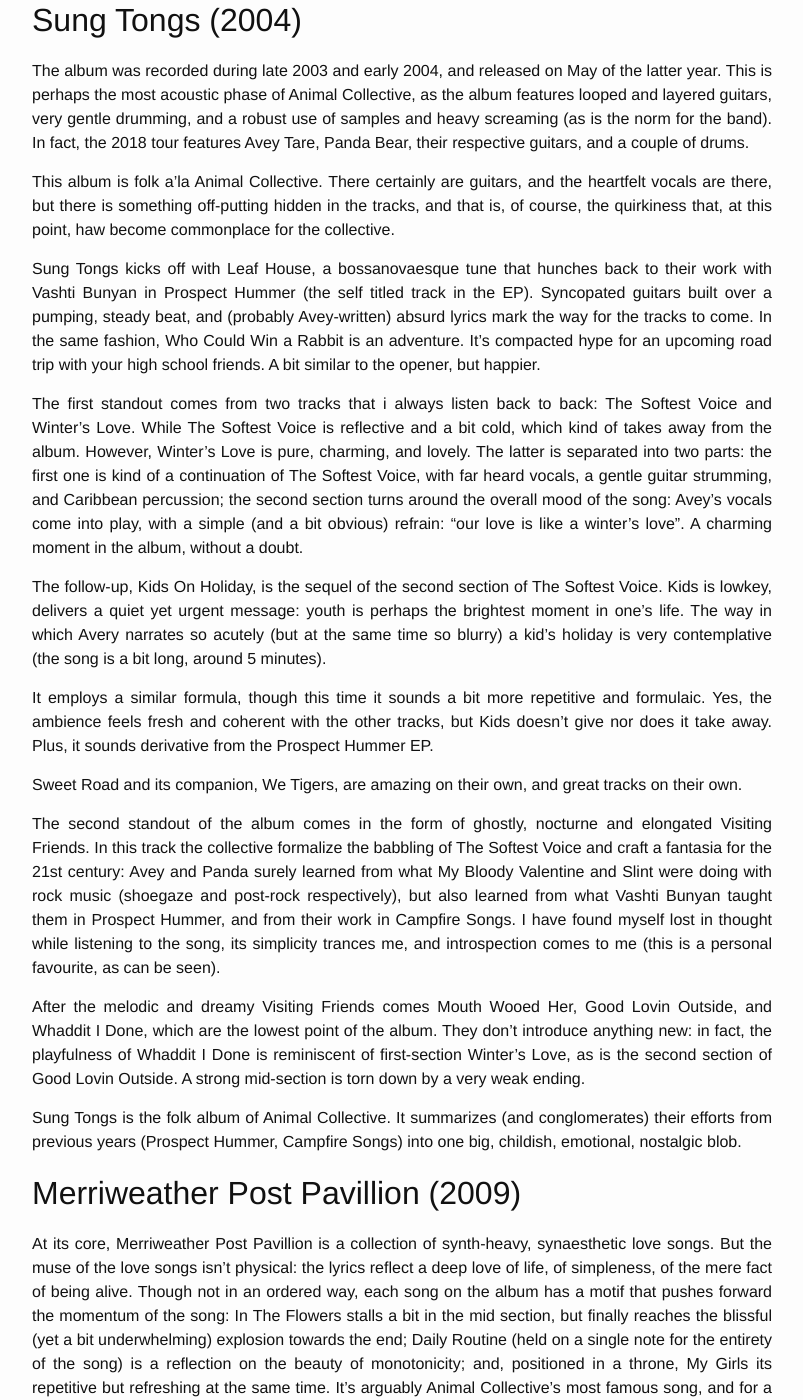
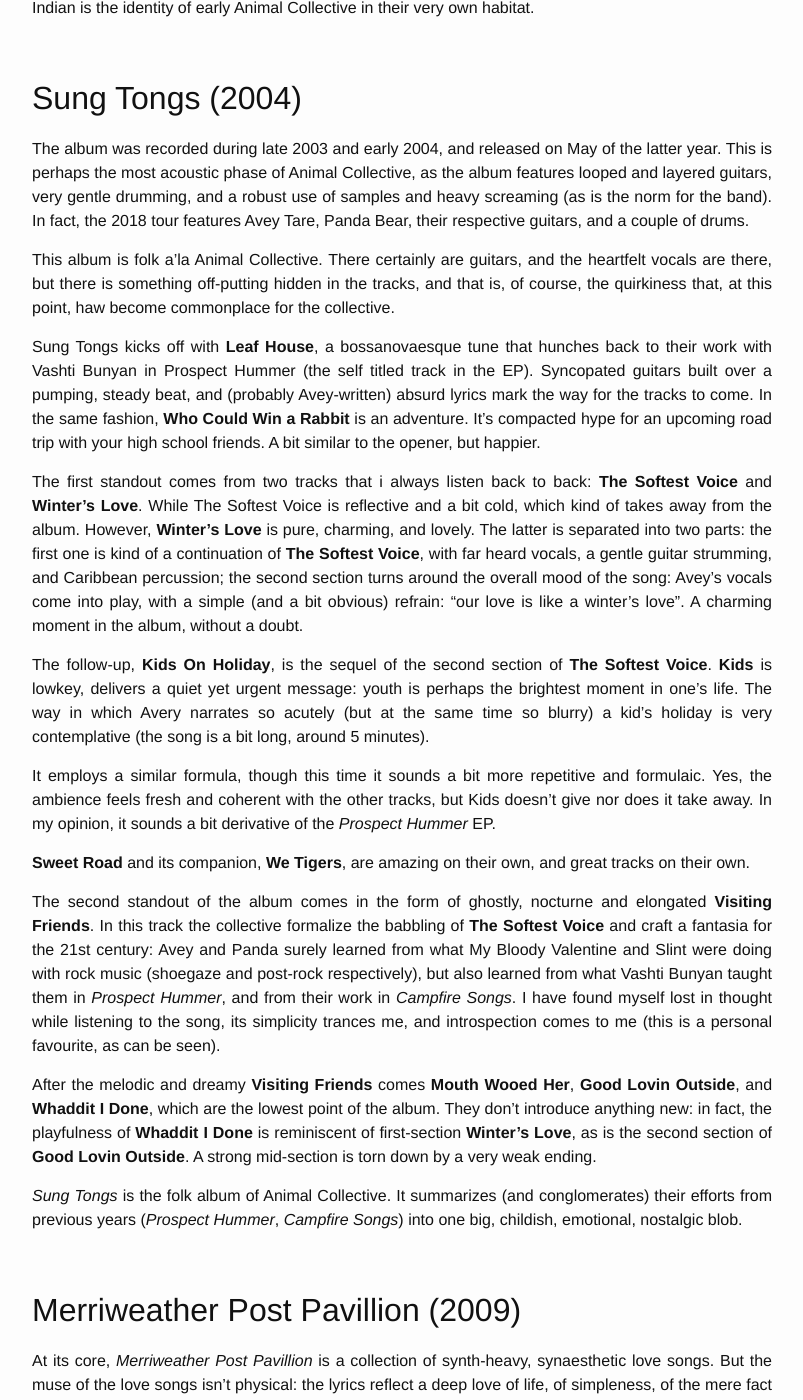
Before and after one commit to ogeid26/blog, a Jekyll site: the page built from _posts/music/reviews/2018-06-10-Animal-Collective.md, in a window 1280 px wide and 1400 px high, scrolled down 1521 px. Shown: the whole window, without its empty margins (238-1041 px from the left). Built offline with Jekyll 4.4.1, drawn with Linux system fonts in a browser that asks for light colours; our own code applies the rules of GitHub Pages for plain Markdown files; some of the changed text lies outside the part shown.

Commit message:
fixed AnCo

```diff
--- a/_posts/music/reviews/2018-06-10-Animal-Collective.md
+++ b/_posts/music/reviews/2018-06-10-Animal-Collective.md
@@ -18,29 +18,31 @@ Animal Collective is group consisting of arrangements of Panda Bear (Noah Lennox
 ## As Animal Collective
 ---
 
-## *Here Comes the Indian (2003)*
+<br>
+## Here Comes the Indian (2003)
 
 Perhaps one of Animal Collective peak moments of experimentation was the amoebic, shapeless Here Comes the Indian. Recorded circa 2003 and released the 17th June 2003, this album blends and represents what the Collective stood for: nonsensical nonchalance, free-form experimentation, and what i really appreciate from them, the organic integration of synthesizers and field recordings into rock music.
 
 
 Where does this album fit in their discography? It comes after the debut Spirit They've Vanished, Spirit They're Gone (apocalyptic lullaby), but before Sung Tongs (freak folk). This album features the 4 members for the first time, and this is reflected in the convoluted, all-over-the-place production of the album.
 
-* *Native Belle* has beautiful vocal arrangements. Not beautiful as in a church chorus, but rather as in the raw appreciation of wilderness. Notably Panda Bear and Avey Tare have no problem in pushing their vocal capabilities and using it in odd ways.
+* **Native Belle** has beautiful vocal arrangements. Not beautiful as in a church chorus, but rather as in the raw appreciation of wilderness. Notably Panda Bear and Avey Tare have no problem in pushing their vocal capabilities and using it in odd ways.
 
-* *Hey Light* follows the trend of the opening track, but implements drumming and guitars. It's like a cover of The Beatles performed by mentally unstable people, or a collapsed, incoherent version of any track in Frank Zappa's Uncle Meat, as if he suddenly lost any attachment to formal music theory.
+* **Hey Light** follows the trend of the opening track, but implements drumming and guitars. It's like a cover of The Beatles performed by mentally unstable people, or a collapsed, incoherent version of any track in Frank Zappa's Uncle Meat, as if he suddenly lost any attachment to formal music theory.
 
-* *Infant Dressing Table* is mostly ambient, but features very light "drumming" (which is actually a repeated sample), but at the middle point the seemingly unrelated melodies converge into a crescendo which is then turned into liquid.
+* **Infant Dressing Table** is mostly ambient, but features very light "drumming" (which is actually a repeated sample), but at the middle point the seemingly unrelated melodies converge into a crescendo which is then turned into liquid.
 
-* *Panic* is the equivalent of a trippy night in the woods. Wild screaming, furious and primitive drumming, it's the Collective's cover of the Maoris.
+* **Panic** is the equivalent of a trippy night in the woods. Wild screaming, furious and primitive drumming, it's the Collective's cover of the Maoris.
 
-* *Two Sails on a Sound* is very reminiscent of early times. This track could easily rest in-between Spirit They're Gone and Danse Manatee. An amoebic, encapsulated display of textures. Really outstanding.
+* **Two Sails on a Sound** is very reminiscent of early times. This track could easily rest in-between Spirit They're Gone and Danse Manatee. An amoebic, encapsulated display of textures. Really outstanding.
 
-* *Slippi* is a taste of what is to come. The wild side of the Collective shines with the brightest colors (for more of this, please refer to Strawberry Jam).
+* **Slippi** is a taste of what is to come. The wild side of the Collective shines with the brightest colors (for more of this, please refer to Strawberry Jam).
 
 
 Wild yet coherent, tribal and native yet displaying a mindful treatment of textures,  Here Comes the Indian is the identity of early Animal Collective in their very own habitat.
 
 
+<br>
 ## Sung Tongs (2004)
 
 The album was recorded during late 2003 and early 2004, and released on May of the latter year. This is perhaps the most acoustic phase of Animal Collective, as the album features looped and layered guitars, very gentle drumming, and a robust use of samples and heavy screaming (as is the norm for the band). In fact, the 2018 tour features Avey Tare, Panda Bear, their respective guitars, and a couple of drums.
@@ -48,51 +50,63 @@ The album was recorded during late 2003 and early 2004, and released on May of t
 
 This album is folk a'la Animal Collective. There certainly are guitars, and the heartfelt vocals are there, but there is something off-putting hidden in the tracks, and that is, of course, the quirkiness that, at this point, haw become commonplace for the collective.
 
-Sung Tongs kicks off with Leaf House, a bossanovaesque tune that hunches back to their work with Vashti Bunyan in Prospect Hummer (the self titled track in the EP). Syncopated guitars built over a pumping, steady beat, and (probably Avey-written) absurd lyrics mark the way for the tracks to come. In the same fashion, Who Could Win a Rabbit is an adventure. It's compacted hype for an upcoming road trip with your high school friends. A bit similar to the opener, but happier.
+Sung Tongs kicks off with **Leaf House**, a bossanovaesque tune that hunches back to their work with Vashti Bunyan in Prospect Hummer (the self titled track in the EP). Syncopated guitars built over a pumping, steady beat, and (probably Avey-written) absurd lyrics mark the way for the tracks to come. In the same fashion, <b>Who Could Win a Rabbit</b> is an adventure. It's compacted hype for an upcoming road trip with your high school friends. A bit similar to the opener, but happier.
 
 
-The first standout comes from two tracks that i always listen back to back: The Softest Voice and Winter's Love. While The Softest Voice is reflective and a bit cold, which kind of takes away from the album. However, Winter's Love is pure, charming, and lovely. The latter is separated into two parts: the first one is kind of a continuation of The Softest Voice, with far heard vocals, a gentle guitar strumming, and Caribbean percussion; the second section turns around the overall mood of the song: Avey's vocals come into play, with a simple (and a bit obvious) refrain: "our love is like a winter's love". A charming moment in the album, without a doubt.
+The first standout comes from two tracks that i always listen back to back: <b>The Softest Voice</b> and <b>Winter's Love</b>. While The Softest Voice is reflective and a bit cold, which kind of takes away from the album. However, <b>Winter's Love</b> is pure, charming, and lovely. The latter is separated into two parts: the first one is kind of a continuation of <b>The Softest Voice</b>, with far heard vocals, a gentle guitar strumming, and Caribbean percussion; the second section turns around the overall mood of the song: Avey's vocals come into play, with a simple (and a bit obvious) refrain: "our love is like a winter's love". A charming moment in the album, without a doubt.
+
+The follow-up, <b>Kids On Holiday</b>, is the sequel of the second section of <b>The Softest Voice</b>. <b>Kids</b> is lowkey, delivers a quiet yet urgent  message: youth is perhaps the brightest moment in one's life. The way in which Avery narrates so acutely (but at the same time so blurry) a kid's holiday is very contemplative (the song is a bit long, around 5 minutes).
+
+It employs a similar formula, though this time it sounds a bit more repetitive and formulaic. Yes, the ambience feels fresh and coherent with the other tracks, but Kids doesn't give nor does it take away. In my opinion, it sounds a bit derivative of the *Prospect Hummer* EP.
+
+<b>Sweet Road</b> and its companion, <b>We Tigers</b>, are amazing on their own, and great tracks on their own.
+
+The second standout of the album comes in the form of  ghostly, nocturne and elongated <b>Visiting Friends</b>. In this track the collective formalize the babbling of <b>The Softest Voice</b> and craft a fantasia for the 21st century: Avey and Panda surely learned from what My Bloody Valentine and Slint were doing with rock music (shoegaze and post-rock respectively), but also learned from what Vashti Bunyan taught them in *Prospect Hummer*, and from their work in *Campfire Songs*. I have found myself lost in thought while listening to the song, its simplicity trances me, and introspection comes to me (this is a personal favourite, as can be seen).
+
+After the melodic and dreamy <b>Visiting Friends</b> comes <b>Mouth Wooed Her</b>, <b>Good Lovin Outside</b>, and <b>Whaddit I Done</b>, which are the lowest point of the album. They don't introduce anything new: in fact, the playfulness of <b>Whaddit I Done</b> is reminiscent of first-section <b>Winter's Love</b>, as is the second section of <b>Good Lovin Outside</b>. A strong mid-section is torn down by a very weak ending.
+
+*Sung Tongs* is the folk album of Animal Collective. It summarizes (and conglomerates) their efforts from previous years (*Prospect Hummer*, *Campfire Songs*) into one big, childish, emotional, nostalgic blob.
 
 
-The follow-up, Kids On Holiday, is the sequel of the second section of The Softest Voice. Kids is lowkey, delivers a quiet yet urgent  message: youth is perhaps the brightest moment in one's life. The way in which Avery narrates so acutely (but at the same time so blurry) a kid's holiday is very contemplative (the song is a bit long, around 5 minutes).
+<br>
+## Merriweather Post Pavillion (2009)
 
-It employs a similar formula, though this time it sounds a bit more repetitive and formulaic. Yes, the ambience feels fresh and coherent with the other tracks, but Kids doesn't give nor does it take away. Plus, it sounds derivative from the Prospect Hummer EP.
+At its core, *Merriweather Post Pavillion* is a collection of synth-heavy, synaesthetic love songs. But the muse of the love songs isn't physical: the lyrics reflect a deep love of life, of simpleness, of the mere fact of being alive. Each song on the album is a creature of its own:
+
+* <b>In The Flowers</b> is a blob that stalls a bit in the mid section, but finally reaches a blissful explosion towards the end
+
+* <b>Daily Routine</b> (held on a single note for the entirety of the song) is a reflection on the beauty of monotonicity; and, positioned in a throne
+
+* <b>My Girls</b>' cascading synths and fading "bass" are but a mere addition to the stronger and driving element: Panda Bear and Avey Tare's vocals. Arguably Animal Collective's most famous song, and for a very good reason: it manages to be quirky and fruity (it sounds like grapes) without losing its commercial appeal; it encompasses the band's identity up to that point: from* Spirit They've Vanished* to *Strawberry Jam* (passing through texturally dense moments, such as those found in *Danse Manatee*), the Collective have been a neon, amorphic body of ideas and colors, bound to no container and rainbow-tinted.
+
+* <b>Summertime Clothes</b>  cleverly takes a guitar drowning in pedal effects and meshes it with synths used as a backing track. The one-two steady rhythm propels the military chant of Avey Tare into battle, as Panda Bear's bardic voice guides the *intermezzos* of war.
+
+* <b>Bluish</b> is a love song. Its synths have entangled into one another, and are desperately trying to escape, but the  movement of one of them causes the mesh to whale. The orchestration is alive, and Panda Bear is singing a lullaby to it. I love this one ❤
+
+* <b>Brothersport</b> (a personal favourite) goes wild, and is quite reminiscent of Anco's early psychedelic days (*Here Comes the Indian*-esque times). It's middle section is a *raconto
+
+The second half of the album has some derails that didn't contribute much to the album:
+
+* <b>Guy's Eyes</b> structure is typical of a pop song, though the bare bones drumming and ever-increasing, screeching leading synth give it a tribal atmosphere, which is elevated by the Collective's intertwined and mutual overstepping.
+
+* Though they are not, i like to think of <b>Taste</b> and <b>Lion in a Comma</b> as interludes, because they sound like a previously used textures filtered through a melange of reverb-heavy and pitch-tuning effects. Their contribution to the album is limited to their lack of progression.
+
+Writing this 8 years after the album's release allows me to meditate on what it meant for pop culture. <b>My Girls</b> exploded, which prompted a revisiting of their discography. They were all around the Internet: blogs, Pitchfork, and virtually every independent medium was talking about them.
+
+>From the impossibly blissful My Girls to the Beck-meets-Beach Boys glissando whirl of Summertime Clothes, this is a joyful, transcendent record somehow reminiscent of kids let loose in a musical sandpit.
+<p style="text-align:right"><a href="https://www.theguardian.com/music/2009/jan/09/animal-collective-merriweather-post-pavilion">The Guardian</a></p>
+
+This album partially went on to influence some projects, such as Neon Indian and Jai Paul (though his is a story on its own), and the band gained a cult following. With its rainbow pallet of colors,it  proposed a Dadaistic approach to making pop that kept its feet on the ground.
+
+*Merriweather Post Pavillion* is an ode to innocence, to our earliest memories of color and taste. Its multicolored textures implode into a gradient of artificially natural pigments, with which the lyrics paint a *fresco* of youth and adulthood, two concepts that, the the Collective, are  equally contingent and intertwined.
 
 
-Sweet Road and its companion, We Tigers, are amazing on their own, and great tracks on their own.
-
-
-The second standout of the album comes in the form of  ghostly, nocturne and elongated Visiting Friends. In this track the collective formalize the babbling of The Softest Voice and craft a fantasia for the 21st century: Avey and Panda surely learned from what My Bloody Valentine and Slint were doing with rock music (shoegaze and post-rock respectively), but also learned from what Vashti Bunyan taught them in Prospect Hummer, and from their work in Campfire Songs. I have found myself lost in thought while listening to the song, its simplicity trances me, and introspection comes to me (this is a personal favourite, as can be seen).
-
-
-After the melodic and dreamy Visiting Friends comes Mouth Wooed Her, Good Lovin Outside, and Whaddit I Done, which are the lowest point of the album. They don't introduce anything new: in fact, the playfulness of Whaddit I Done is reminiscent of first-section Winter's Love, as is the second section of Good Lovin Outside. A strong mid-section is torn down by a very weak ending.
-
-Sung Tongs is the folk album of Animal Collective. It summarizes (and conglomerates) their efforts from previous years (Prospect Hummer, Campfire Songs) into one big, childish, emotional, nostalgic blob.
-
-
-## Merriweather Post Pavillion (2009)
-
-At its core, Merriweather Post Pavillion is a collection of synth-heavy, synaesthetic love songs. But the muse of the love songs isn't physical: the lyrics reflect a deep love of life, of simpleness, of the mere fact of being alive. Though not in an ordered way, each song on the album has a motif that pushes forward the momentum of the song: In The Flowers stalls a bit in the mid section, but finally reaches the blissful (yet a bit underwhelming) explosion towards the end; Daily Routine (held on a single note for the entirety of the song) is a reflection on the beauty of monotonicity; and, positioned in a throne, My Girls its repetitive but refreshing at the same time. It's arguably Animal Collective's most famous song, and for a very good reason: it encompasses the band's identity up to that point: from Spirit They've Vanished to Strawberry Jam (passing through awkward moments, such as those found in Danse Manatee), Avey Tare and Panda Bear, the frontmen of Animal Collective, have expressed their love towards the youth, towards innocence.
-
-
-At the same time, Merriweather Post Pavillion would fit nicely in a study of the musical scenery during the end of the 2000s: synths prevailed (Chromatics, early Grizzly Bear, La Roux, Kasabian, etc), and rock music was (wrongly) thought to be in decay. This album, coming from the "underground", left reviewers and music scholars confused: there wasn't anything new in the proposal of  Animal Collective, yet the moods and themes of each song seemed to fit the context of the era: in a way, the days of Hi5 and MySpace can be musicalized with My Girls or Summertime Clothes.
-
-
-Though it's true that there isn't much innovation in the album, for example:
-
-* Bluish, as beautifully instrumentalized as it is, could have been found in an early days Beach Boys album, and Panda Bear's Brian Wilson-esque vocals just contribute to this idea;
-* Summertime Clothes quite cleverly take a guitar drowning in pedal effects and mesh it with synths to use as a backing track (you can refer to DJ Shadow's Endtroducing for this same technique);
-* Brothersport (a personal favourite) goes wild, and is quite reminiscent of Anco's early psychedelic days (Here Comes the Indian-esque times): in a nutshell, a brief (and watered-down) adaptation of White Light / White Heat to the modern, electronic era.
-
-It is certainly true that some of these songs are indispensable for the development of some aspects of what would be to come (the synthwave, the vaporwave, and the aesthetic-driven movement). My Girls is, to this day, an anthem for the Reddit community, Indieheads, Summertime Clothes remains at the top of go-to summer songs; hell, this album is the highest rated album of Animal Collective in Pitchfork!
-
-
-With Merriweather, Animal Collective went commercial, but in their own manner: they hired Ben Allen as a producer (who would then recycle much of the album's aesthetic with Neon Indian and Cut Copy), and the single power of the album is quite strong (which takes away from the flow of it). This album is a milestone in the independent music scenery, a point of inflection, if you will (calculus is killing me), and for that very reason it is amongst my favourite.
-
-
+<br>
 ## Single Careers
 ---
-## Panda Bear:
+
+<br>
+## Panda Bear
 
 ## Person Pitch (2007)
 A fourth of the Animal Collective, Noah Lennox, created one of the most outstanding pieces of mainstream music of the 2000s with Person Pitch.
```
